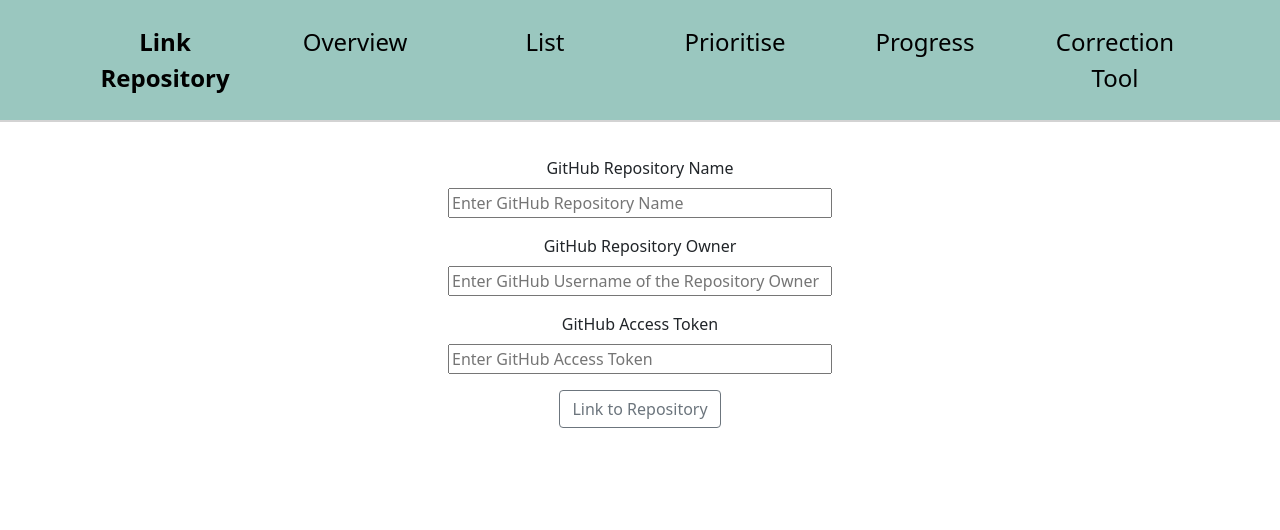
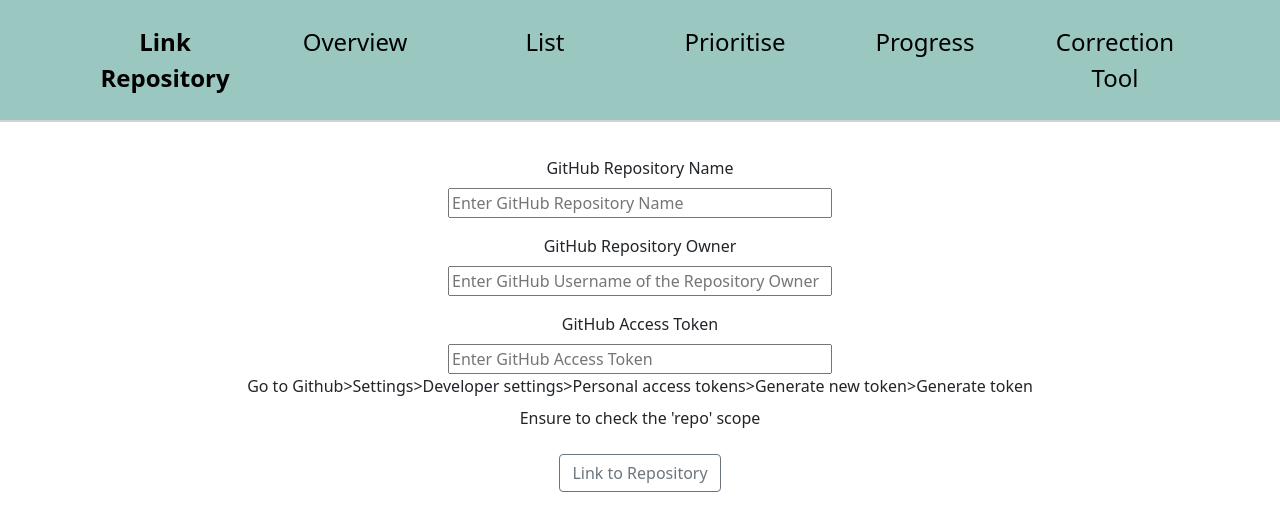
Before and after one commit to LiamTodd/human-centric-issue-visualiser, a React (Create React App) app: page / in a window 1280 px wide. Shown: the top 530 px of the page. Built offline with nearby package versions, Linux system fonts and the light colour scheme.

Commit message:
add helpful promps to authenticate component

```diff
--- a/src/components/AuthenticateComponent.js
+++ b/src/components/AuthenticateComponent.js
@@ -66,6 +66,7 @@ export default function AuthenticateComponent({ linkStatus, setLinkStatus }) {
         setupLocalStorage().then(() => {
           alertReady();
         });
+        setCredentialAlert('');
       })
       .catch((error) => {
         if (error.message == badCredentialsMessage) {
@@ -113,6 +114,13 @@ export default function AuthenticateComponent({ linkStatus, setLinkStatus }) {
             placeholder="Enter GitHub Access Token"
             onChange={updateToken}
           ></input>
+          <br></br>
+          <Form.Label>
+            Go to Github{'>'}Settings{'>'}Developer settings{'>'}Personal access
+            tokens{'>'}Generate new token{'>'}Generate token
+          </Form.Label>
+          <br></br>
+          <Form.Label>Ensure to check the 'repo' scope</Form.Label>
         </Form.Group>
         <Button
           variant="outline-secondary"
```
